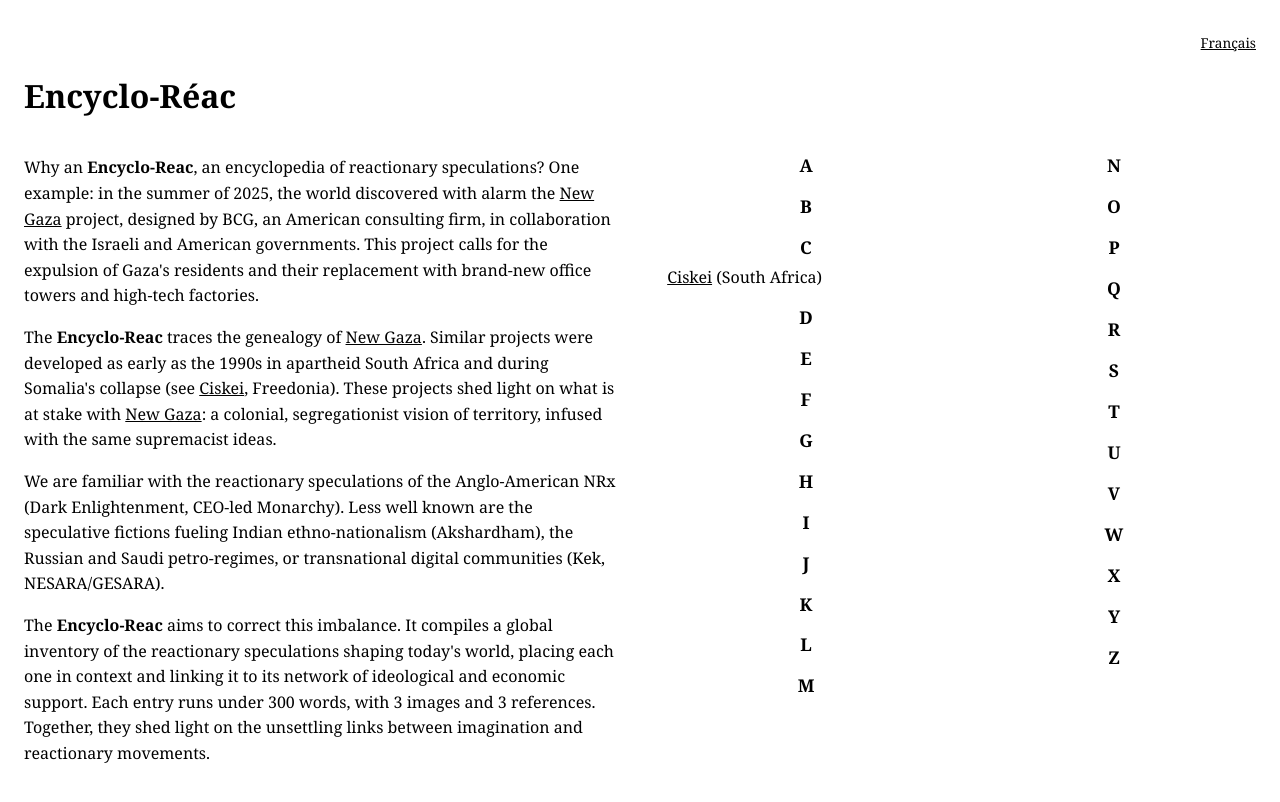
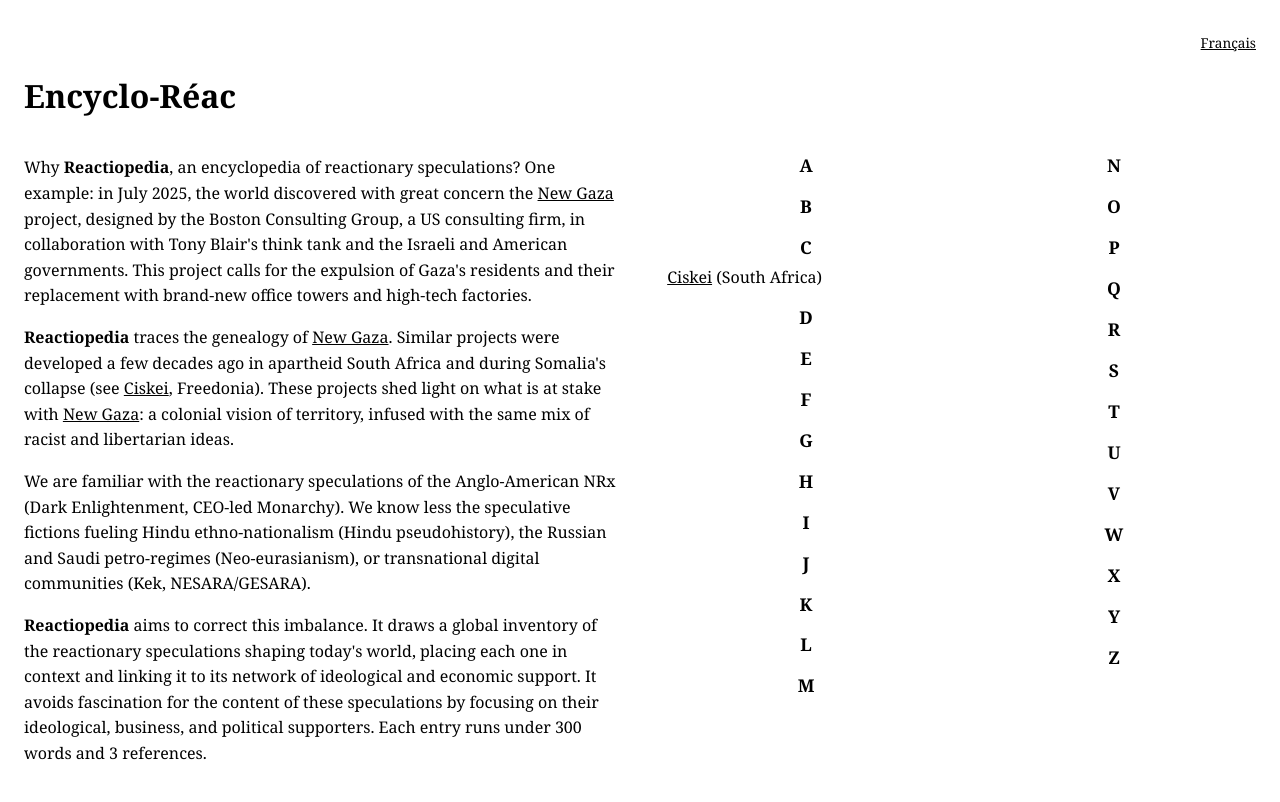
Before and after one commit to encycloreac/encycloreac.github.io, a Jekyll site: the page built from en/index.html, in a window 1280 px wide. Shown: the top 802 px of the page. Built offline with Jekyll 4.4.1, drawn with Linux system fonts in a browser that asks for light colours.

Commit message:
Rename 'Encyclo-Reac' to 'Reactiopedia' in index.html

```diff
--- a/en/index.html
+++ b/en/index.html
@@ -1,9 +1,9 @@
 ---
 layout: home
 lang: en
-title: "Encyclo-Reac"
+title: "Reactiopedia"
 ---
-<p>Why an <b>Encyclo-Reac</b>, an encyclopedia of reactionary speculations? One example: in the summer of 2025, the world discovered with alarm the <a href="{{ '/en/new-gaza/' | relative_url }}">New Gaza</a> project, designed by BCG, an American consulting firm, in collaboration with the Israeli and American governments. This project calls for the expulsion of Gaza's residents and their replacement with brand-new office towers and high-tech factories.</p>
-<p>The <b>Encyclo-Reac</b> traces the genealogy of <a href="{{ '/en/new-gaza/' | relative_url }}">New Gaza</a>. Similar projects were developed as early as the 1990s in apartheid South Africa and during Somalia's collapse (see <a href="{{ '/en/ciskei/' | relative_url }}">Ciskei</a>, Freedonia). These projects shed light on what is at stake with <a href="{{ '/en/new-gaza/' | relative_url }}">New Gaza</a>: a colonial, segregationist vision of territory, infused with the same supremacist ideas.</p>
-<p>We are familiar with the reactionary speculations of the Anglo-American NRx (Dark Enlightenment, CEO-led Monarchy). Less well known are the speculative fictions fueling Indian ethno-nationalism (Akshardham), the Russian and Saudi petro-regimes, or transnational digital communities (Kek, NESARA/GESARA).</p>
-<p>The <b>Encyclo-Reac</b> aims to correct this imbalance. It compiles a global inventory of the reactionary speculations shaping today's world, placing each one in context and linking it to its network of ideological and economic support. Each entry runs under 300 words, with 3 images and 3 references. Together, they shed light on the unsettling links between imagination and reactionary movements.</p>
+<p>Why <b>Reactiopedia</b>, an encyclopedia of reactionary speculations? One example: in July 2025, the world discovered with great concern the <a href="{{ '/en/new-gaza/' | relative_url }}">New Gaza</a> project, designed by the Boston Consulting Group, a US consulting firm, in collaboration with Tony Blair's think tank and the Israeli and American governments. This project calls for the expulsion of Gaza's residents and their replacement with brand-new office towers and high-tech factories.</p>
+<p><b>Reactiopedia</b> traces the genealogy of <a href="{{ '/en/new-gaza/' | relative_url }}">New Gaza</a>. Similar projects were developed a few decades ago in apartheid South Africa and during Somalia's collapse (see <a href="{{ '/en/ciskei/' | relative_url }}">Ciskei</a>, Freedonia). These projects shed light on what is at stake with <a href="{{ '/en/new-gaza/' | relative_url }}">New Gaza</a>: a colonial vision of territory, infused with the same mix of racist and libertarian ideas.</p>
+<p>We are familiar with the reactionary speculations of the Anglo-American NRx (Dark Enlightenment, CEO-led Monarchy). We know less  the speculative fictions fueling Hindu ethno-nationalism (Hindu pseudohistory), the Russian and Saudi petro-regimes (Neo-eurasianism), or transnational digital communities (Kek, NESARA/GESARA).</p>
+<p><b>Reactiopedia</b> aims to correct this imbalance. It draws a global inventory of the reactionary speculations shaping today's world, placing each one in context and linking it to its network of ideological and economic support. It avoids fascination for the content of these speculations by focusing on their ideological, business, and political supporters. Each entry runs under 300 words and 3 references.</p>
```
